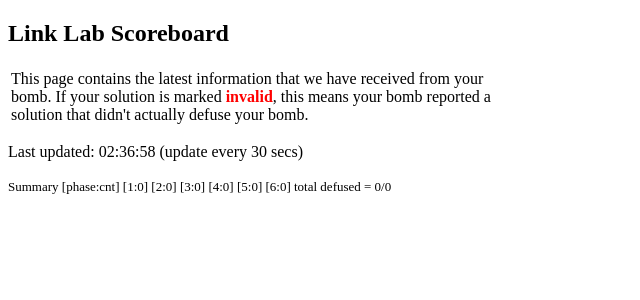
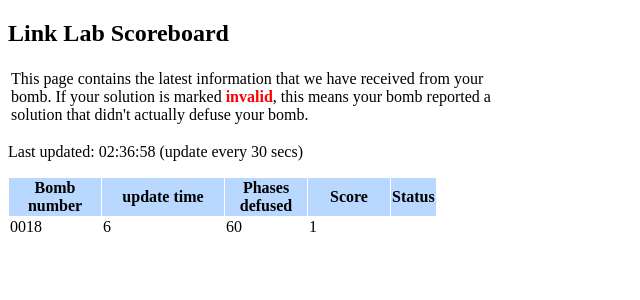
Before and after one commit to sS0Rry/LinklabUpgrade, a Flask app: page /scoreboard in a window 1280 px wide. Shown: the top 300 px of the page, without its empty margins (0-640 px from the left). Run offline with Flask 3, Linux system fonts and the light colour scheme; data that the repository does not hold is empty.

Commit message:
scoreboardupdate

```diff
--- a/app.py
+++ b/app.py
@@ -1,5 +1,6 @@
 from flask import Flask, request, send_file, render_template,jsonify
 import os
+import json
 import subprocess  # 用于运行系统命令
 
 app = Flask(__name__)
@@ -10,6 +11,7 @@ UPLOAD_FOLDER = 'handin'
 os.makedirs(UPLOAD_FOLDER, exist_ok=True)  # 确保handin目录存在
 
 scores = {}
+score = {}
 
 def process(bomb_id, src_dir, bomb_dir, bomb_datapack):
     if len(bomb_id.strip()) <= 0:
@@ -70,13 +72,15 @@ def upload():
 
     return render_template('upload.html')
 
+@app.route('/scores')
+def get_scores():
+    with open('scores.json', 'r') as f:
+        scores = json.load(f)
+    return jsonify(scores)
 
 @app.route('/scoreboard')
 def scoreboard():
     return render_template('LinklabScoreboard.html')
-from grade_linklab import scores
-@app.route('/scores')
-def get_scores():
-    return jsonify(scores)
+
 if __name__ == '__main__':
     app.run(debug=True)
--- a/grade_linklab.py
+++ b/grade_linklab.py
@@ -73,7 +73,6 @@ def copy_grading_files(dir_bomb, dir_work, file_list):
 # file_handin: tarball containing user-submiited bomb result
 # dir_bomb: directory containing user-specific original bomb data
 # dir_src: directory containing 'template' sources of all bombs
-scores = {}
 
 def process(work_id, file_handin, dir_bomb, dir_src):
 
@@ -207,11 +206,29 @@ def process(work_id, file_handin, dir_bomb, dir_src):
     shutil.rmtree(dir_work, True)
 
     #Restore score
-    scores[work_id] = {
+    score = {}
+    score[work_id] = {
+        'work_id' : work_id,
         'len(grade)' : len(grade),
         'grade' : grade
+
     }
-
+    def deep_update(source,overrides):
+        for work_id , grade in overrides.items():
+            if isinstance (grade,dict) and grade and work_id in source:
+                source[work_id] = deep_update(source.get(work_id,{}),grade)
+            else:
+                source[work_id] = grade
+        return source
+    try:
+        with open('scores.json', 'r') as f:
+            import json
+            scores = json.load(f)
+    except FileNotFoundError:
+        scores = {}
+    scores = deep_update(scores,score)
+    with open('scores.json', 'w') as f:
+        json.dump(scores, f)
     return grade, result
 
 
--- /dev/null
+++ b/shared_grade.py
@@ -0,0 +1 @@
+grade = 'shared value'
--- a/templates/LinklabScoreboard.html
+++ b/templates/LinklabScoreboard.html
@@ -1,10 +1,14 @@
 <!DOCTYPE html>
 <html lang="en">
 <head>
+    <noscript><link rel="stylesheet" href="styles.css"></noscript>
     <meta charset="UTF-8">
     <meta name="viewport" content="width=device-width, initial-scale=1.0">
     <title>Link Lab Scoreboard</title>
-    <script src="https://ajax.googleapis.com/ajax/libs/jquery/3.5.1/jquery.min.js"></script>
+    <script src="https://cdnjs.cloudflare.com/ajax/libs/jquery/3.6.0/jquery.min.js"></script>
+    <script>
+        window.jQuery || document.write('<script src="https://ajax.googleapis.com/ajax/libs/jquery/3.6.0/jquery.min.js"><\/script>')
+    </script>
     <script>
         const UPDATE_INTERVAL = 30000; // 定义常量
 
@@ -14,9 +18,8 @@
                 type: 'GET',
                 success: function(scores) {
                     var scoresTable = $('#scoresTable');
-                    scoresTable.empty(); // 清空表格
                     var allGrades = []; // 存储所有grade的数组，用于计算排名
-
+                    scoresTable.find("tr:gt(0)").remove();
                     for (var work_id in scores) {
                         var lenGrade = scores[work_id].grade.length;
                         var grade = scores[work_id].grade.join(', ');
@@ -40,11 +43,17 @@
                         var rank = allGrades.find(x => x.id === work_id).rank; // 找到对应的排名
                         var row = $('<tr></tr>');
                         row.append($('<td></td>').text(work_id));
+
                         row.append($('<td></td>').text(lenGrade));
-                        row.append($('<td></td>').text(grade));
+                        row.append($('<td></td>').text(lenGrade*10));
                         row.append($('<td></td>').text(rank)); // 添加排名列
                         scoresTable.append(row);
                     }
+                },
+                error: function(error) {
+                    // 错误处理
+                    console.error('Error fetching scores:', error);
+                    alert('Failed to load scores. Please check the console for details.');
                 }
             });
             updateTime();
@@ -85,14 +94,11 @@
     <table border="0" cellspacing="1" cellpadding="1" id="scoresTable">
     <tbody><tr bgcolor="#b8d8ff" align="center">
     <th align="center" width="90">Bomb number</th>
+    <th align="center" width="120">update time</th>
     <th align="center" width="80">Phases defused</th>
     <th align="center" width="80">Score</th>
     <th>Status</th>
     </tr>
     </tbody></table>
-    <font size="-1">Summary [phase:cnt]  </font>
-    <font size="-1"> [1:0]  </font><font size="-1"> [2:0]  </font><font size="-1"> [3:0]  </font><font size="-1"> [4:0]  </font><font size="-1"> [5:0]  </font><font size="-1"> [6:0]  </font><font size="-1"> total defused = 0/0<br>
-     </font></p><p>
-    </p>
 </body>
 </html>
```
Also changed, not shown: scores.db (added).
